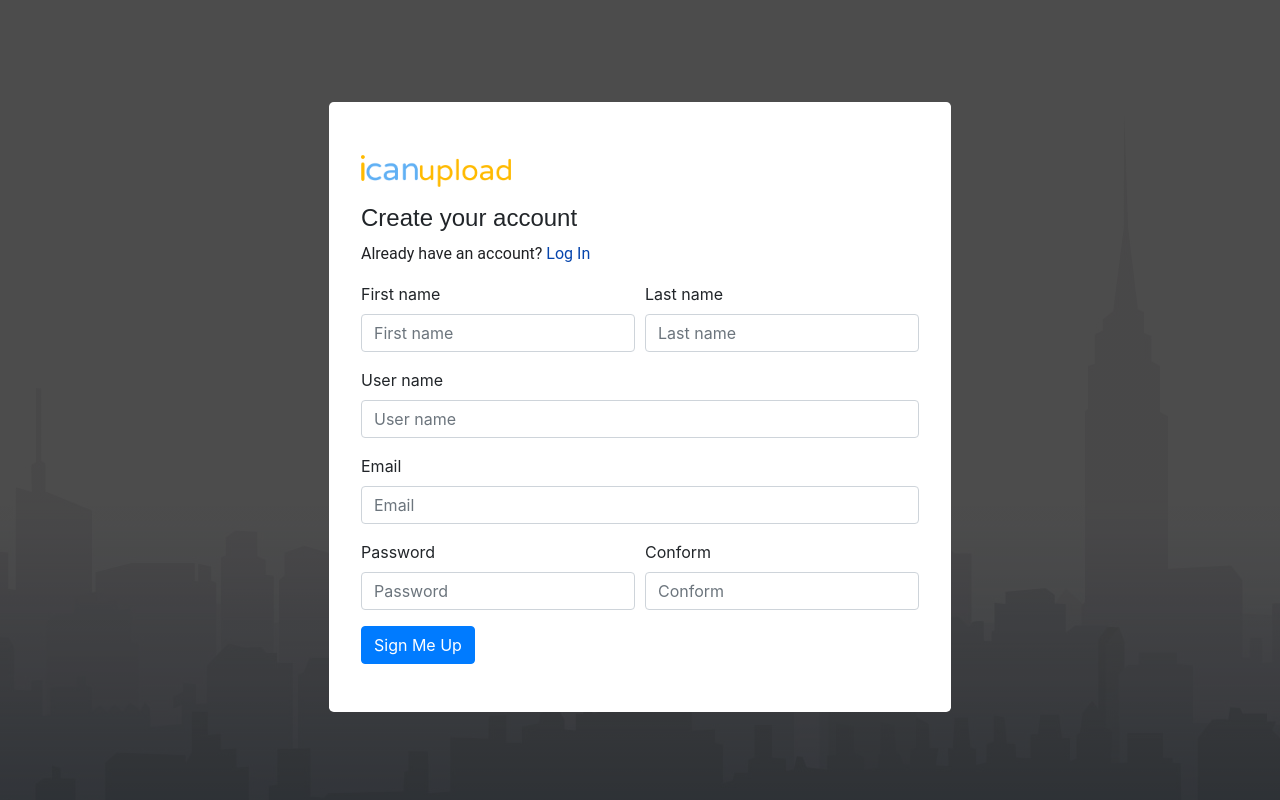
After one commit to nrjsharma/icanupload, a Django app: page /auth/signup/ in a window 1280 px wide. The commit adds this page. Run offline with Django 3.2, Linux system fonts and the light colour scheme; some libraries are stand-ins or nearby versions.

Commit message:
created signup page

```diff
--- /dev/null
+++ b/authuser/urls.py
@@ -0,0 +1,6 @@
+from django.conf.urls import url
+from authuser import views
+
+urlpatterns = [
+    url(r'^signup/$', views.SignUpView.as_view(), name="signup")
+]
--- a/authuser/views.py
+++ b/authuser/views.py
@@ -1,3 +1,8 @@
 from django.shortcuts import render  # NOQA
+from django.views import View
 
-# Create your views here.
+
+class SignUpView(View):
+
+    def get(self, request):
+        return render(request, 'authuser/signup.html')
--- a/icanupload/urls.py
+++ b/icanupload/urls.py
@@ -22,6 +22,7 @@ from api import urls
 
 urlpatterns = [
     path('superadmin/', admin.site.urls),
-    url(r'^', include('dashboard.urls')),
+    url(r'^', include('dashboard.urls'), name='dashboard'),
+    url(r'auth/', include('authuser.urls'), name='auth'),
     url(r'api/v1/', include(urls), name='api')
 ] + static(settings.MEDIA_URL, document_root=settings.MEDIA_ROOT)
--- a/static/css/custom_css/base.css
+++ b/static/css/custom_css/base.css
@@ -1,6 +1,6 @@
 
 html {
-    background: url(../../Images/background.jpg) no-repeat center fixed;
+    background: url(../../images/background.jpg) no-repeat center fixed;
     background-size: cover;
     width: 100%;
     height: 100%;
@@ -26,8 +26,8 @@ a:hover {
     text-decoration: underline;
 }
 
-input:focus {
-    outline:0px !important;
+textarea:focus, input:focus{
+    outline: none;
 }
 
 .tagline {
@@ -58,3 +58,7 @@ input:focus {
 #form_upload button{
     display: none;
 }
+#error-msg{
+    color: red;
+    display: none;
+}
--- /dev/null
+++ b/static/css/custom_css/font.css
@@ -0,0 +1,21 @@
+h1 {
+    font-family: 'Google Sans', arial, sans-serif;
+    font-size: 24px;
+    font-weight: 400;
+    line-height: 32px;
+    padding-bottom: 0px;
+    padding-top: 10px;
+}
+h2 {
+    font-family: 'Google Sans', arial, sans-serif;
+    font-size: 18px;
+    font-weight: 400;
+    line-height: 32px;
+    padding-bottom: 0px;
+    padding-top: 0px;
+}
+p {
+    display: block;
+    color: #202124;
+    font-family: roboto,'Noto Sans Myanmar UI',arial,sans-serif;
+}
--- /dev/null
+++ b/static/js/custom_js/authuser/signup.js
@@ -0,0 +1,70 @@
+function reset_variable() {
+    $('#error-msg').html('');
+    $('#error-msg').css("display", "none");
+}
+
+function compare_passwords(pass1, pass2) {
+    if (pass1 == pass2) {
+        return true
+    }
+    return false
+}
+
+function reset_border_color() {
+    var input_field_list = ['firstname', 'lastname', 'username', 'email', 'password', 'conform']
+    for (var input_field_id of input_field_list) {
+        document.getElementById(input_field_id).style.borderColor = "";
+    }
+}
+$("#siginup-form").submit(function (event) {
+    event.preventDefault();
+    var empty_field_list = [];
+    reset_variable()
+    reset_border_color()
+    var first_name = $('#firstname').val();
+    var last_name = $('#lastname').val();
+    var user_name = $('#username').val();
+    var email = $('#email').val();
+    var password = $('#password').val();
+    var conform_password = $('#conform').val();
+    if (!first_name) {
+        empty_field_list.push('firstname')
+    }
+    if (!last_name) {
+        empty_field_list.push('lastname')
+    }
+    if (!user_name) {
+        empty_field_list.push('username')
+    }
+    if (!email) {
+        empty_field_list.push('email')
+    }
+    if (!password) {
+        empty_field_list.push('password')
+    }
+    if (!conform_password) {
+        empty_field_list.push('conform')
+    }
+    if (empty_field_list.length > 0) {
+        $('#error-msg').html('fill all required fields');
+        $('#error-msg').css("display", "block");
+        for (var empty_field_id of empty_field_list) {
+            document.getElementById(empty_field_id).style.borderColor = "red";
+        }
+        console.info('fill all required fields')
+    } else if (!compare_passwords(password, conform_password)) {
+        document.getElementById('password').style.borderColor = "red";
+        document.getElementById('conform').style.borderColor = "red";
+        $('#error-msg').html('password did\'t match');
+        $('#error-msg').css("display", "block");
+        console.info('password did\'t match');
+    } else if (password.length < 6) {
+        document.getElementById('password').style.borderColor = "red";
+        document.getElementById('conform').style.borderColor = "red";
+        $('#error-msg').html('password must be of minimum 6 characters length');
+        $('#error-msg').css("display", "block");
+    }else{
+        // submit form
+    }
+
+});
--- a/templates/base.html
+++ b/templates/authuser/base.html
@@ -26,34 +26,24 @@
     <script src="https://cdnjs.cloudflare.com/ajax/libs/jquery-cookie/1.4.1/jquery.cookie.min.js"></script>
     <!--Progress-bar-->
     <script src="{% static 'loading-bar/loading-bar.js' %}"></script>
-    <script src="{% static 'loading-bar/loading-bar.min.js'%}"></script>
+    <script src="{% static 'loading-bar/loading-bar.min.js' %}"></script>
     <link rel="stylesheet" type="text/css" href="{% static 'loading-bar/loading-bar.css' %}">
     <!--fontawesome-->
-    <link rel="stylesheet" href="https://use.fontawesome.com/releases/v5.7.2/css/all.css" integrity="sha384-fnmOCqbTlWIlj8LyTjo7mOUStjsKC4pOpQbqyi7RrhN7udi9RwhKkMHpvLbHG9Sr" crossorigin="anonymous">
+    <link rel="stylesheet" href="https://use.fontawesome.com/releases/v5.7.2/css/all.css"
+          integrity="sha384-fnmOCqbTlWIlj8LyTjo7mOUStjsKC4pOpQbqyi7RrhN7udi9RwhKkMHpvLbHG9Sr" crossorigin="anonymous">
     <!--Custom_CSS-->
     <link rel="stylesheet" type="text/css" href="{% static 'css/custom_css/base.css' %}"/>
+    <link rel="stylesheet" type="text/css" href="{% static 'css/custom_css/font.css' %}"/>
     <link rel="stylesheet" type="text/css" href="{% static 'css/custom_css/button.css' %}">
     <!--Custom_JS-->
-    <script src="{% static 'js/custom_js/base.js' %}"></script>
-    <script src="{% static 'js/custom_js/download.js' %}"></script>
-
+    <script src="{% static 'js/custom_js/authuser/signup.js' %}"></script>
 </head>
 
 <body>
 
-<div class="container">
-
-    {% include 'nav.html' %}
+<div class="container" style="padding-top: 8%;padding-bottom: 5%;">
 
     {% block content %}
-
-    {% endblock %}
-
-    {% block extra_js %}
-
-    {% endblock %}
-
-    {% block extra_css %}
 
     {% endblock %}
 
@@ -66,10 +56,27 @@
 
 <script src="https://cdnjs.cloudflare.com/ajax/libs/popper.js/1.14.3/umd/popper.min.js"
         integrity="sha384-ZMP7rVo3mIykV+2+9J3UJ46jBk0WLaUAdn689aCwoqbBJiSnjAK/l8WvCWPIPm49"
-        crossorigin="anonymous"></script>
+        crossorigin="anonymous">
+</script>
 <script src="https://stackpath.bootstrapcdn.com/bootstrap/4.1.3/js/bootstrap.min.js"
         integrity="sha384-ChfqqxuZUCnJSK3+MXmPNIyE6ZbWh2IMqE241rYiqJxyMiZ6OW/JmZQ5stwEULTy"
-        crossorigin="anonymous"></script>
+        crossorigin="anonymous">
+</script>
+
+<!--Custom_JS-->
+<script src="{% static 'js/custom_js/authuser/signup.js' %}"></script>
+
+{% block extra_js %}
+{% endblock %}
+
+{% block extra_css %}
+<style>
+html {
+    background: linear-gradient( rgba(0, 0, 0, 0.7), rgba(0, 0, 0, 0.7) ), url(../../static/images/background.jpg) no-repeat center fixed;
+}
+</style>
+{% endblock %}
+
 </body>
 
 </html>
--- /dev/null
+++ b/templates/authuser/signup.html
@@ -0,0 +1,46 @@
+{% extends 'authuser/base.html' %}
+{% load static %}
+{% block content %}
+    <div class="container h-100 d-flex justify-content-center">
+        <div class="jumbotron my-auto" style="min-width: 50%;padding: 3rem 2rem;background-color: #FFFFFF;">
+            <a class="navbar-brand" href="/">
+                <img src="{% static 'Images/logo.png' %}" style="width: 150px;"
+                     class="d-inline-block align-top" alt="icanupload.com">
+            </a>
+            <h1>Create your account</h1>
+            <p>Already have an account? <a href="/">Log In</a></p>
+            <form id="siginup-form">
+                <div class="form-row">
+                    <div class="form-group col-md-6">
+                        <label for="firstname">First name</label>
+                        <input type="text" class="form-control" id="firstname" placeholder="First name" autocomplete="off">
+                    </div>
+                    <div class="form-group col-md-6">
+                        <label for="lastname">Last name</label>
+                        <input type="text" class="form-control" id="lastname" placeholder="Last name" autocomplete="off">
+                    </div>
+                </div>
+                <div class="form-group">
+                    <label for="username">User name</label>
+                    <input type="text" class="form-control" id="username" placeholder="User name" autocomplete="off">
+                </div>
+                <div class="form-group">
+                    <label for="email">Email</label>
+                    <input type="email" class="form-control" id="email" placeholder="Email" autocomplete="off">
+                </div>
+                <div class="form-row">
+                    <div class="form-group col-md-6">
+                        <label for="password">Password</label>
+                        <input type="password" class="form-control" id="password" placeholder="Password" autocomplete="off">
+                    </div>
+                    <div class="form-group col-md-6">
+                        <label for="conform">Conform</label>
+                        <input type="password" class="form-control" id="conform" placeholder="Conform" autocomplete="off">
+                    </div>
+                </div>
+                <p id="error-msg"></p>
+                <button type="submit" class="btn btn-primary">Sign Me Up</button>
+            </form>
+        </div>
+    </div>
+{% endblock %}
--- a/templates/dashboard/home.html
+++ b/templates/dashboard/home.html
@@ -1,4 +1,4 @@
-{% extends '../base.html' %}
+{% extends 'dashboard/base.html' %}
 {% block content %}
 
     <div class="row" id="upload_outer_div">
```
Also changed, not shown: templates/authuser/nav.html (added, +7 -0 lines), templates/dashboard/base.html (added, +79 -0 lines), templates/dashboard/nav.html (added, +20 -0 lines), templates/nav.html (deleted, +0 -10 lines), static/js/custom_js/dashboard/base.js (renamed from static/js/custom_js/base.js), static/js/custom_js/dashboard/download.js (renamed from static/js/custom_js/download.js).
